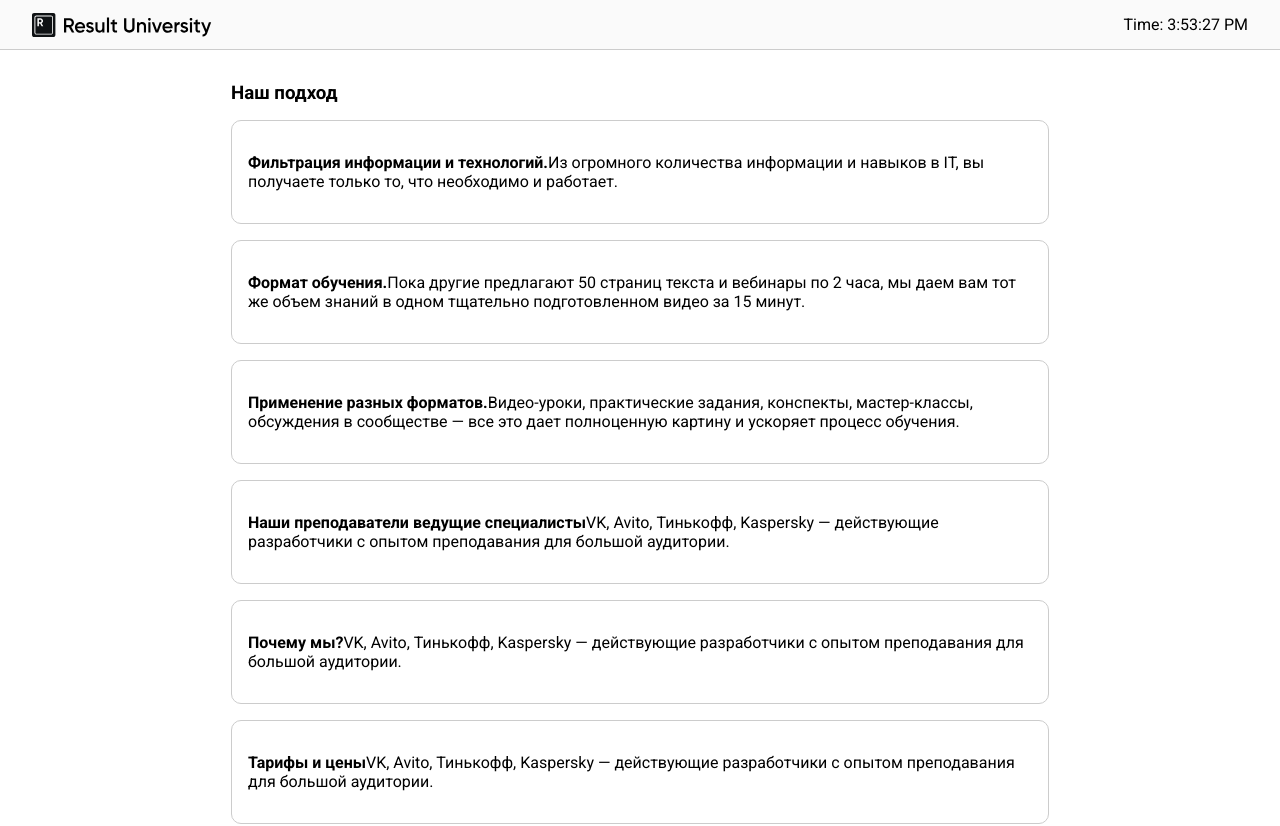
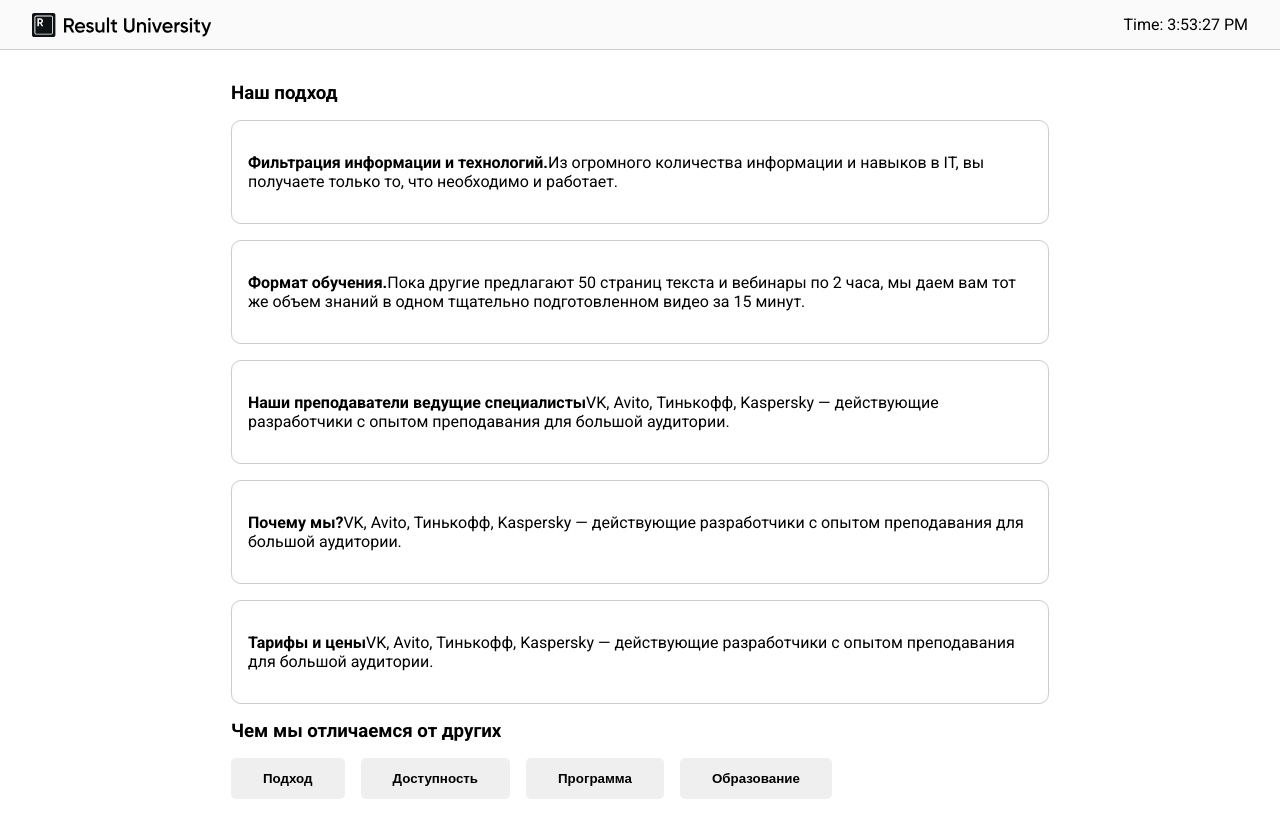
Before and after one commit to Alx-hub/react-edu, a React (Vite) app: page / in a window 1280 px wide. Shown: the top 826 px of the page. Built offline with nearby package versions, Linux system fonts and the light colour scheme.

Commit message:
remove formats from ways

```diff
--- a/src/data.js
+++ b/src/data.js
@@ -8,11 +8,6 @@
     title: 'Формат обучения.',
     description:
       'Пока другие предлагают 50 страниц текста и вебинары по 2 часа, мы даем вам тот же объем знаний в одном тщательно подготовленном видео за 15 минут.',
-  },
-  {
-    title: 'Применение разных форматов.',
-    description:
-      'Видео-уроки, практические задания, конспекты, мастер-классы, обсуждения в сообществе — все это дает полноценную картину и ускоряет процесс обучения.',
   },
   {
     title: 'Наши преподаватели ведущие специалисты',
```
